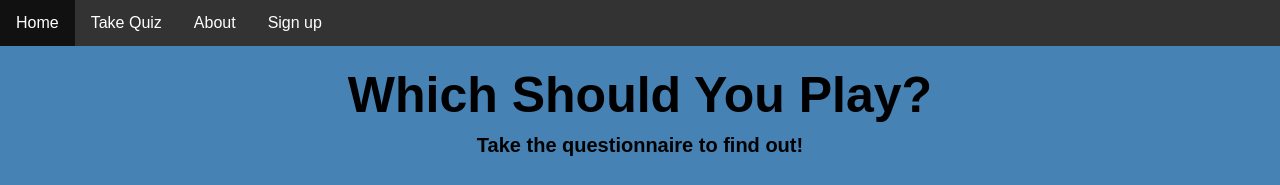
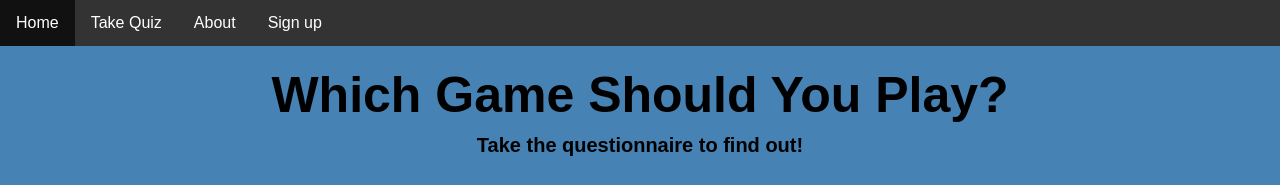
Before and after one commit to TimothyKashi/HCI_Project, a plain HTML site: page App1/index.html in a window 1280 px wide. Shown: the top 185 px of the page. Drawn offline with Linux system fonts and the light colour scheme.

Commit message:
Update index.html

```diff
--- a/App1/index.html
+++ b/App1/index.html
@@ -18,7 +18,7 @@
 
   <body>
     <header>
-      <h1>Which Should You Play?</h1>
+      <h1>Which Game Should You Play?</h1>
       <h2>Take the questionnaire to find out!</h2>
     </header>
 
```
